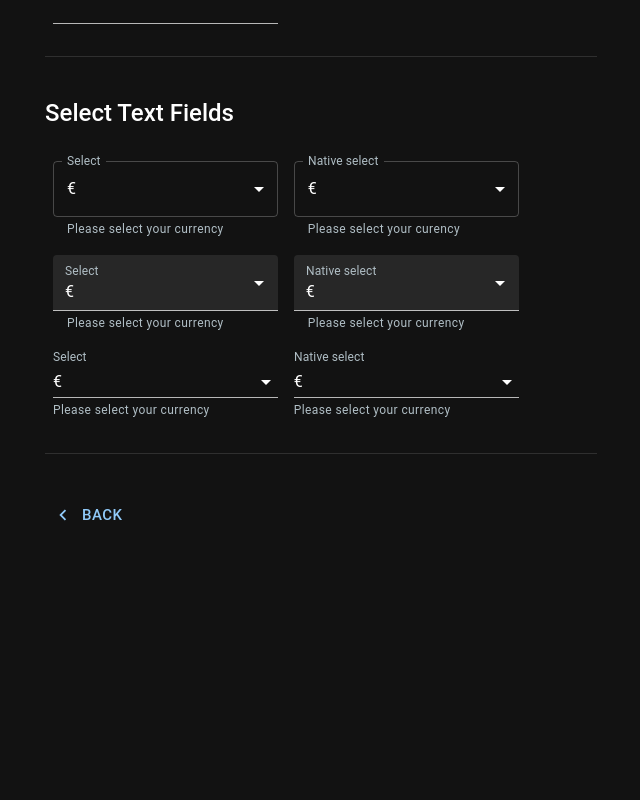
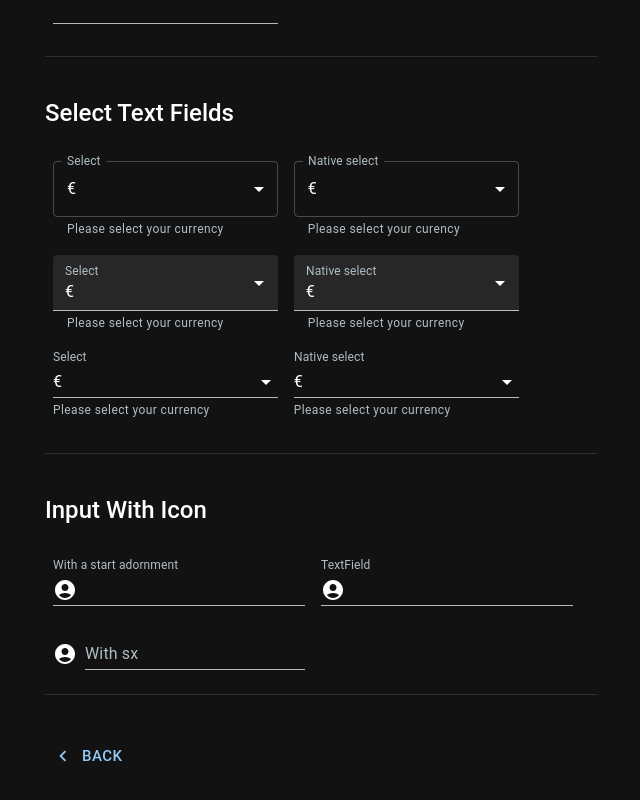
Before and after one commit to watcharakornton/mui_tutorials, a React (Vite) app: page /text-field in a window 1280 px wide. Shown: the part 2460-3260 px from the top of the page, without its empty margins (319-959 px from the left). Before the commit the page ends 3037 px from the top, so only its background shows below. Built offline with nearby package versions, Linux system fonts and the light colour scheme.

Commit message:
Add Input With Icon into TextFields Component

```diff
--- a/src/inputs/TextFieldComponent.jsx
+++ b/src/inputs/TextFieldComponent.jsx
@@ -1,5 +1,59 @@
 import * as React from "react";
-import { Typography, Box, TextField, MenuItem } from "@mui/material";
+import {
+  Input,
+  InputLabel,
+  InputAdornment,
+  FormControl,
+  Typography,
+  Box,
+  TextField,
+  MenuItem,
+} from "@mui/material";
+
+import { AccountCircle } from "@mui/icons-material";
+
+export const InputWithIcon = () => {
+  return (
+    <>
+      <Typography variant="h5" sx={{ mb: 3 }} fontWeight="fontWeightMedium">
+        Input With Icon
+      </Typography>
+      <Box sx={{ "& > :not(style)": { m: 1 } }}>
+        <FormControl variant="standard">
+          <InputLabel hrmlFor="input-with-icon-adornment">
+            With a start adornment
+          </InputLabel>
+          <Input
+            id="input-with-icon-adornment"
+            startAdornment={
+              <InputAdornment position="start">
+                <AccountCircle />
+              </InputAdornment>
+            }
+          />
+        </FormControl>
+        <TextField
+          id="input-with-icon-textfield"
+          label="TextField"
+          slotProps={{
+            input: {
+              startAdornment: (
+                <InputAdornment position="start">
+                  <AccountCircle />
+                </InputAdornment>
+              ),
+            },
+          }}
+          variant="standard"
+        />
+        <Box sx={{ display: "flex", alignItems: "flex-end" }}>
+          <AccountCircle sx={{ color: "action.active", mr: 1, my: 0.5 }} />
+          <TextField id="input-with-sx" label="With sx" variant="standard" />
+        </Box>
+      </Box>
+    </>
+  );
+};
 
 export const SelectTextFields = () => {
   const currencies = [
--- a/src/pages/TextFieldPage.jsx
+++ b/src/pages/TextFieldPage.jsx
@@ -8,6 +8,7 @@ import {
   ValidationTextFields,
   MultilineTextFields,
   SelectTextFields,
+  InputWithIcon,
 } from "../inputs/TextFieldComponent";
 
 const TextFieldPage = () => {
@@ -17,6 +18,7 @@ const TextFieldPage = () => {
     <ValidationTextFields />,
     <MultilineTextFields />,
     <SelectTextFields />,
+    <InputWithIcon />,
   ];
 
   return (
```
